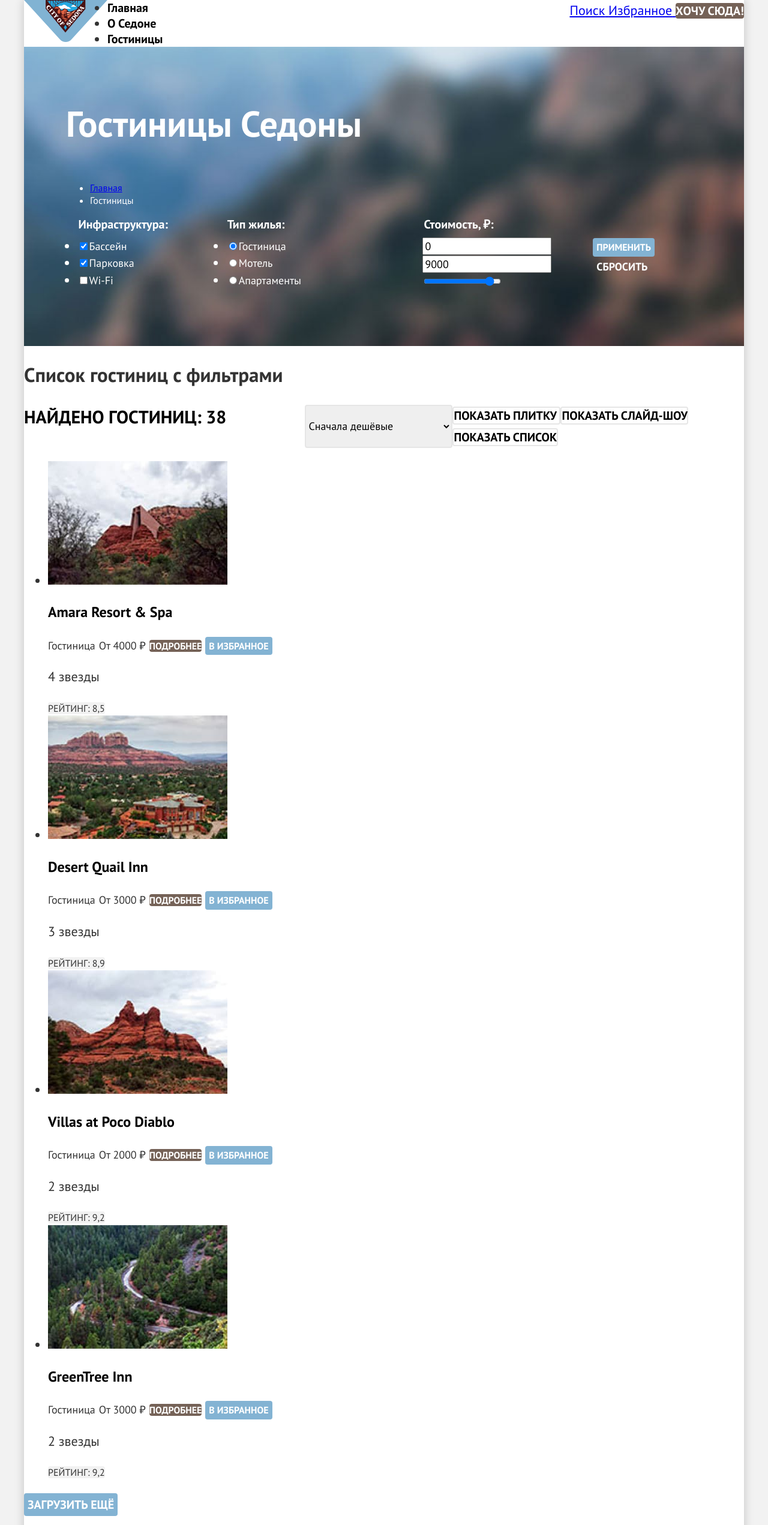
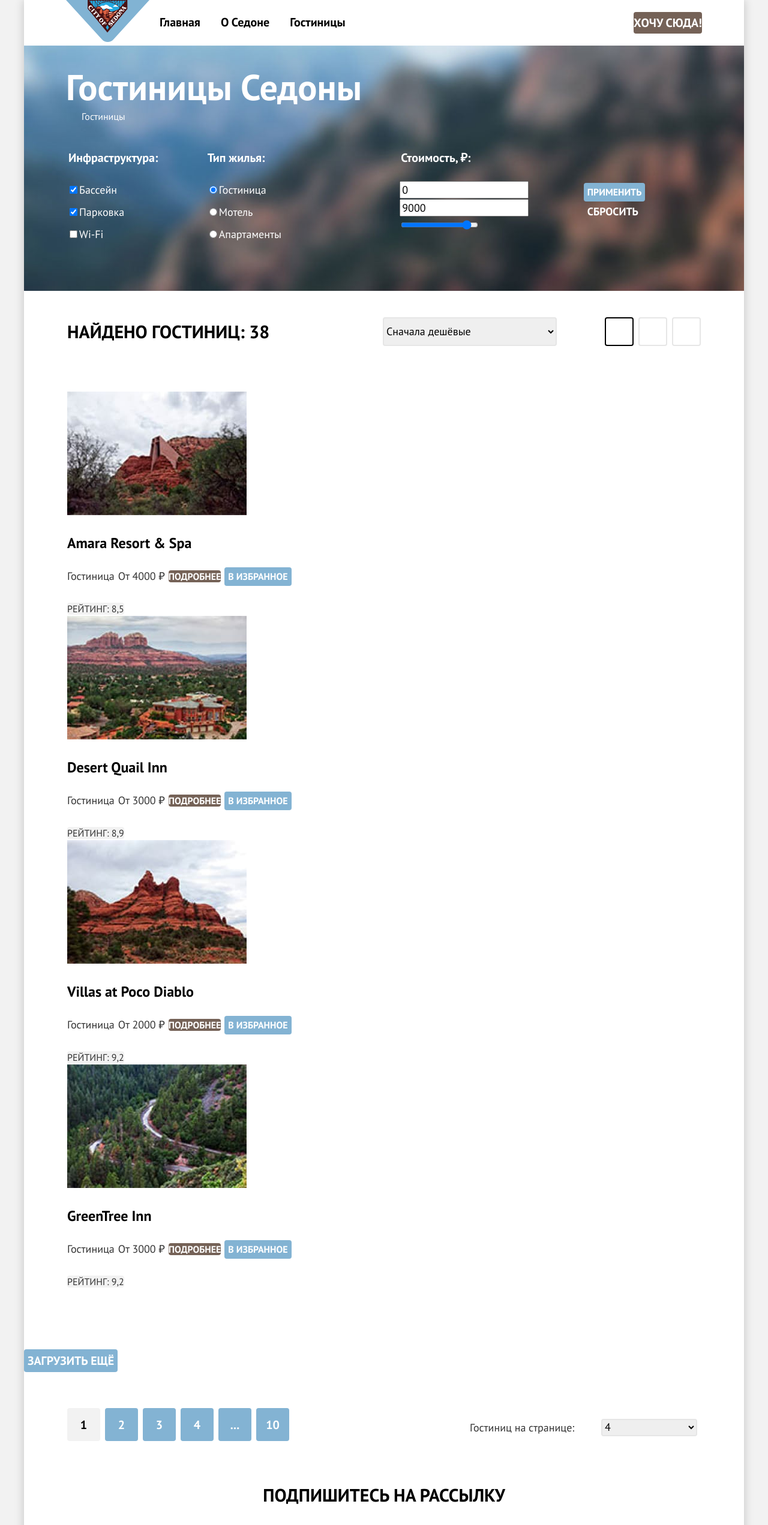
Before and after one commit to htmlacademy-htmlcss/916231-sedona-33, a plain HTML site: page catalog.html in a window 1280 px wide. Shown: the top 2543 px of the page at 60% size. Drawn offline with Linux system fonts and the light colour scheme.

Commit message:
Добавляет микросетки

```diff
--- a/catalog.html
+++ b/catalog.html
@@ -25,7 +25,6 @@
             <a class="navigation-link navigation-link-current" href="catalog.html">Гостиницы</a>
           </li>
         </ul>
-        <div class="navigation-user">
         <a class="navigation-search" href="#">
           <span class="visually-hidden">Поиск</span>
         </a>
@@ -33,7 +32,6 @@
           <span class="visually-hidden">Избранное</span>
         </a>
         <a class="button button-navigation-user" href="#">Хочу сюда!</a>
-        </div>
       </nav>
     </header>
 
@@ -41,7 +39,7 @@
       <section class="catalog">
         <header class="inner-header">
           <h1 class="inner-header-title">Гостиницы Седоны</h1>
-          <ul class="breadcrumbs">
+          <ul class="breadcrumbs-list">
             <li class="breadcrumbs-item">
               <a class="breadcrumbs-link" href="index.html">
                 <span class="visually-hidden">Главная</span>
@@ -114,8 +112,7 @@
             <option value="cheap">Сначала дешёвые</option>
             <option value="expensive">Сначала дорогие</option>
           </select>
-          <div class="button-view-group">
-            <a class="button button-view" href="#">
+          <a class="button button-view button-view-current" href="#">
             <span class="visually-hidden">Показать плитку</span>
           </a>
           <a class="button button-view" href="#">
@@ -124,7 +121,6 @@
           <a class="button button-view" href="#">
             <span class="visually-hidden">Показать список</span>
           </a>
-          </div>
         </div>
         <ul class="product-list">
           <li class="product-card">
--- a/styles/styles.css
+++ b/styles/styles.css
@@ -27,6 +27,17 @@ body {
   margin: 0;
 }
 
+.visually-hidden {
+  position: absolute;
+  width: 1px;
+  height: 1px;
+  margin: -1px;
+  padding: 0;
+  border: 0;
+  clip: rect(0 0 0 0);
+  overflow: hidden;
+}
+
 .container {
   width: 1200px;
   margin: 0 auto;
@@ -54,30 +65,48 @@ body {
   text-transform: uppercase;
 }
 
+.page-header {
+  padding: 0 70px;
+}
+
 .navigation {
   display: flex;
+  align-items: center;
 }
 
 .navigation-list {
+  display: flex;
+  flex-wrap: wrap;
   margin: 0;
   padding: 0;
   width: 460px;
+  list-style-type: none;
+  margin-right: auto;
 }
 
 .navigation-link {
+  display: block;
   color: #000000;
   font-size: 20px;
   font-weight: 700;
   text-decoration: none;
+  padding: 20px 17px;
 }
 
-.navigation-user {
-  max-width: 300px;
-  margin-left: auto;
+.navigation-search {
+  min-width: 42px;
+  min-height: 66px;
 }
+
+.navigation-favourites {
+  min-width: 42px;
+  min-height: 66px;
+}
+
 
 .button-navigation-user {
   background-color: #756257;
+  margin-left: 20px;
 }
 
 .intro {
@@ -86,6 +115,8 @@ body {
   background-repeat: no-repeat;
   background-size: 100% auto, cover;
   background-position: bottom center, top center;
+  padding-top: 46px;
+  padding-bottom: 82px;
 }
 
 .intro-image {
@@ -120,6 +151,7 @@ body {
   display: flex;
   flex-wrap: wrap;
   text-align: center;
+  list-style-type: none;
 }
 
 .advantages-item {
@@ -127,6 +159,10 @@ body {
   line-height: 1.16;
   width: 400px;
   box-sizing: border-box;
+  padding-top: 98px;
+  padding-left: 75px;
+  padding-right: 75px;
+  padding-bottom: 90px;
 }
 
 
@@ -134,47 +170,36 @@ body {
   display: flex;
   flex-wrap: wrap;
   width: 100%;
+  padding: 0;
 }
 
 .advantages-item:nth-child(2) {
   display: flex;
   flex-direction: row-reverse;
   width: 100%;
+  padding: 0;
 }
 
 .advantages-item:nth-child(3) {
   background: rgba(131, 179, 211, 0.12);
-  padding-top: 70px;
-  padding-right: 75px;
-  padding-bottom: 90px;
-  padding-left: 75px;
 }
 
 .advantages-item:nth-child(4) {
   background: rgba(131, 179, 211, 0.2);
-  padding-top: 70px;
-  padding-right: 75px;
-  padding-bottom: 90px;
-  padding-left: 75px;
 }
 
 .advantages-item:nth-child(5) {
   background: rgba(131, 179, 211, 0.12);
-  padding-top: 70px;
-  padding-right: 75px;
-  padding-bottom: 90px;
-  padding-left: 75px;
 }
 
 .advantages-block {
   width: 400px;
   color: #ffffff;
   background-color: #83B3D3;
-  padding-top: 70px;
-  padding-right: 75px;
-  padding-bottom: 90px;
-  padding-left: 75px;
   box-sizing: border-box;
+  padding-top: 98px;
+  padding-left: 90px;
+  padding-right: 90px;
 }
 
 .advantages-title {
@@ -182,16 +207,23 @@ body {
   font-weight: 700;
   text-transform: uppercase;
   color: #000000;
+  margin-top: 0;
+  margin-bottom: 30px;
 }
 
 .advantages-block .advantages-title {
   color: #ffffff;
 }
 
+.advantages-number {
+  margin-bottom: 30px;
+}
+
 .advice-list {
   display: flex;
   margin: 0;
   padding: 0;
+  list-style-type: none;
 }
 
 .advice-item {
@@ -212,11 +244,16 @@ body {
   font-size: 24px;
   text-transform: uppercase;
   color: #000000;
+  margin-bottom: 20px;
+}
+
+.advice-description {
+  padding: 0;
 }
 
 .search {
   text-align: center;
-  padding-top: 70px;
+  padding-top: 90px;
   padding-right: 240px;
   padding-bottom: 90px;
   padding-left: 240px;
@@ -228,6 +265,12 @@ body {
   line-height: 1.2;
   text-transform: uppercase;
   color: #000000;
+  margin-top: 0;
+  margin-bottom: 32px;
+}
+
+.search-text {
+  margin-bottom: 56px;
 }
 
 .search-button {
@@ -242,7 +285,7 @@ body {
   background-repeat: no-repeat;
   background-size: cover;
   background-position: top center;
-  padding-top: 74px;
+  padding-top: 94px;
   padding-right: 200px;
   padding-bottom: 94px;
   padding-left: 200px;
@@ -253,6 +296,12 @@ body {
   font-size: 30px;
   line-height: 1.2;
   text-transform: uppercase;
+  margin-top: 0;
+  margin-bottom: 30px;
+}
+
+.subscription-text {
+  margin-bottom: 46px;
 }
 
 .subscription-input {
@@ -266,14 +315,27 @@ body {
   display: flex;
   justify-content: space-between;
   align-items: center;
-  padding-top: 20px;
+  padding-top: 40px;
   padding-right: 72px;
-  padding-bottom: 20px;
+  padding-bottom: 30px;
   padding-left: 72px;
 }
 
 .footer-social {
   width: 110px;
+}
+
+.footer-social-list {
+  display: flex;
+  list-style-type: none;
+  padding: 0;
+  margin: 0;
+}
+
+.footer-social-item {
+  min-width: 22px;
+  min-height: 20px;
+  margin-right: 22px;
 }
 
 .footer-contacts {
@@ -306,18 +368,28 @@ body {
   background-color: #83B3D3;
   padding-top: 30px;
   padding-right: 70px;
-  padding-bottom: 80px;
+  padding-bottom: 60px;
   padding-left: 70px;
 }
 
 .inner-header-title {
   font-weight: 700;
   font-size: 60px;
-  line-height: 1.6;
+  line-height: 1.3;
+  margin: 0;
 }
 
-.breadcrumbs {
+.breadcrumbs-list {
   font-size: 16px;
+  display: flex;
+  list-style-type: none;
+  margin-top: 0;
+  margin-bottom: 45px;
+  padding: 0;
+}
+
+.breadcrumbs-item {
+  margin-right: 26px;
 }
 
 .catalog-filter {
@@ -330,6 +402,7 @@ body {
 
 .catalog-filter-group {
   border: none;
+  padding-left: 0;
 }
 
 .filter-infrastructure {
@@ -353,11 +426,17 @@ body {
 .catalog-filter-title {
   font-size: 20px;
   font-weight: 700;
+  margin-bottom: 18px;
 }
 
 .catalog-filter-list {
   margin: 0;
   padding: 0;
+  list-style-type: none;
+}
+
+.catalog-filter-item {
+  margin-bottom: 8px;
 }
 
 .catalog-filter-label {
@@ -381,6 +460,12 @@ body {
 
 .filter-sorting {
   display: flex;
+  align-items: center;
+  padding-top: 44px;
+  padding-right: 72px;
+  padding-left: 72px;
+  padding-bottom: 44px;
+  margin-bottom: 32px;
 }
 
 .filter-result-title {
@@ -390,7 +475,7 @@ body {
   color: #000000;
   width: 400px;
   margin: 0;
-  margin-right: 130px;
+  margin-right: 126px;
 }
 
 .select {
@@ -402,16 +487,31 @@ body {
 
 .filter-select-sorting {
   width: 290px;
-}
-
-.button-view-group {
-  margin-left: auto;
+  height: 48px;
+  margin-right: auto;
 }
 
 .button-view {
   color: #000000;
   background-color: #ffffff;
+  display: block;
+  min-width: 48px;
+  min-height: 48px;
   border: 2px solid #E6E6E6;
+  box-sizing: border-box;
+  margin-left: 8px;
+}
+
+.button-view-current {
+  border-color: #000000;
+}
+
+.product-list {
+  list-style-type: none;
+  padding-right: 72px;
+  padding-left: 72px;
+  margin-top: 0;
+  margin-bottom: 100px;
 }
 
 .product-card-title {
@@ -451,8 +551,35 @@ body {
   border-radius: 4px;
 }
 
+.pagination-show-more {
+  margin-bottom: 60px;
+}
+
 .catalog-view-group {
   display: flex;
+  margin-left: 72px;
+  margin-right: 72px;
+}
+
+.pagination-list {
+  display: flex;
+  list-style-type: none;
+  margin: 0;
+  padding: 0;
+  margin-right: auto;
+}
+
+.pagination-link {
+  display: block;
+  box-sizing: border-box;
+  width: 55px;
+  height: 55px;
+  text-align: center;
+  padding-top: 10px;
+}
+
+.pagination-item {
+  margin-right: 8px;
 }
 
 .pagination-link-current {
@@ -465,11 +592,19 @@ body {
   width: 385px;
 }
 
+.number-cards select {
+  width: 160px;
+  margin-left: 40px;
+}
+
 .subscription-catalog {
   background: #FFFFFF;
   color: #333333;
+  padding-top: 62px;
+  margin-bottom: 50px;
 }
 
 .subscription-catalog .subscription-title {
   color: #000000;
+  margin-bottom: 46px;
 }
```
Also changed, not shown: index.html (+0 -2 lines). Lines whose indentation alone changed are shown as unchanged.
